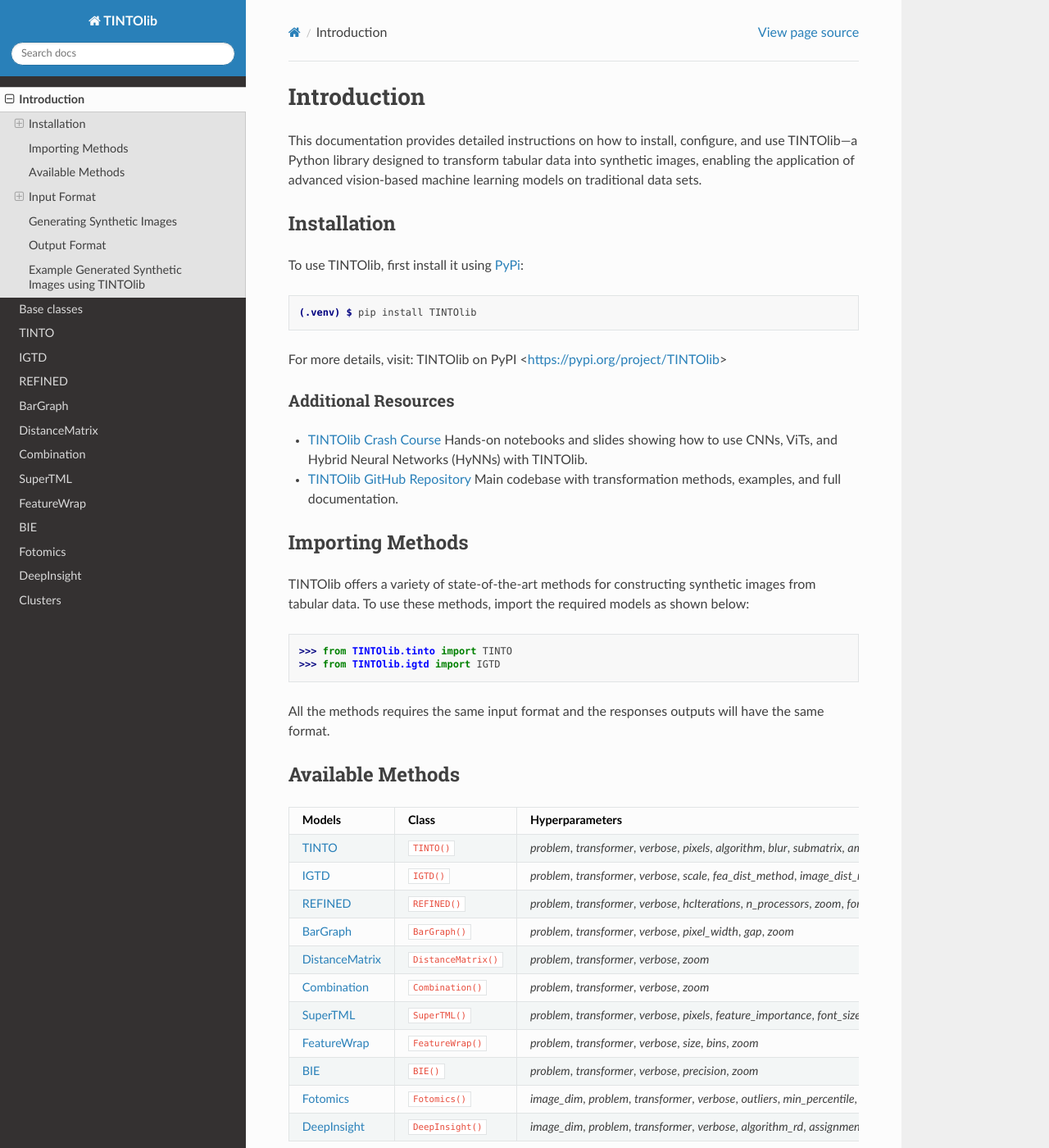
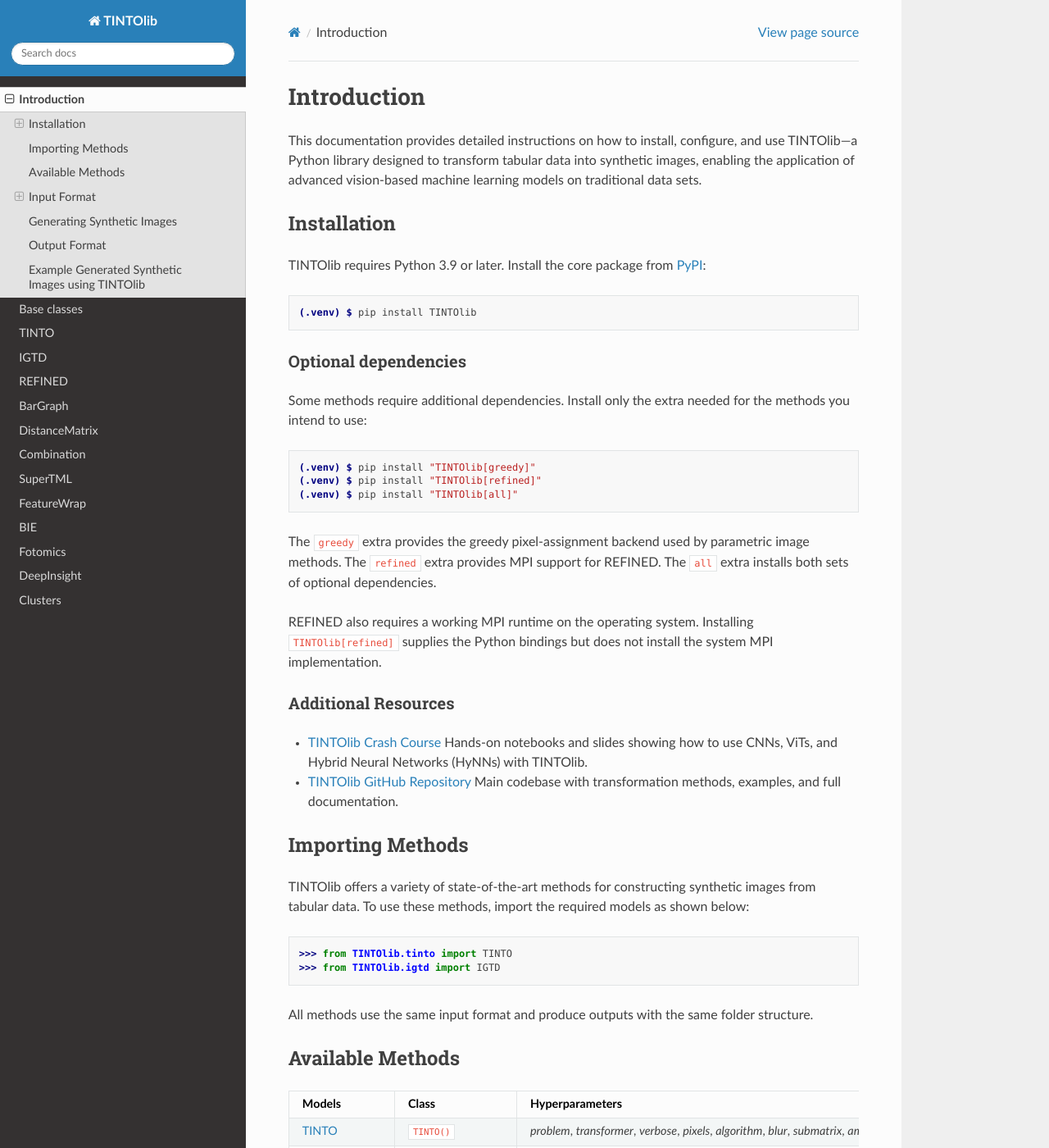
Before and after one commit to oeg-upm/TINTOlib-Documentation, a Sphinx documentation site: the page built from docs/source/installation.rst, in a window 1280 px wide and 1400 px high. Shown: the whole window at 82% size. Built offline with Sphinx 7.4.7 and the Read the Docs theme 3.1.0, drawn with Linux system fonts in a browser that asks for light colours; pages that are not in the unit, such as notebooks, are missing from menus.

Commit message:
Document TINTOlib 1.3.0 features

```diff
--- a/docs/source/conf.py
+++ b/docs/source/conf.py
@@ -10,8 +10,8 @@
 copyright = 'Manuel Castillo-Cara'
 author = 'Manuel Castillo-Cara'
 
-release = '0.1'
-version = '0.1.0'
+release = '1.3.0'
+version = '1.3'
 
 # -- General configuration
 
--- a/docs/source/index.rst
+++ b/docs/source/index.rst
@@ -17,7 +17,6 @@
 
    installation
    baseclasses
-   dataformat
    tinto
    igtd
    refined
--- a/docs/source/installation.rst
+++ b/docs/source/installation.rst
@@ -7,13 +7,26 @@
 Installation
 ------------
 
-To use TINTOlib, first install it using `PyPi <https://pypi.org/project/TINTOlib>`_:
+TINTOlib requires Python 3.9 or later. Install the core package from `PyPI <https://pypi.org/project/TINTOlib>`_:
 
 .. code-block:: console
 
    (.venv) $ pip install TINTOlib
 
-For more details, visit: TINTOlib on PyPI <https://pypi.org/project/TINTOlib>
+Optional dependencies
+#####################
+
+Some methods require additional dependencies. Install only the extra needed for the methods you intend to use:
+
+.. code-block:: console
+
+   (.venv) $ pip install "TINTOlib[greedy]"
+   (.venv) $ pip install "TINTOlib[refined]"
+   (.venv) $ pip install "TINTOlib[all]"
+
+The ``greedy`` extra provides the greedy pixel-assignment backend used by parametric image methods. The ``refined`` extra provides MPI support for REFINED. The ``all`` extra installs both sets of optional dependencies.
+
+REFINED also requires a working MPI runtime on the operating system. Installing ``TINTOlib[refined]`` supplies the Python bindings but does not install the system MPI implementation.
 
 Additional Resources
 ####################
@@ -31,7 +44,7 @@
 >>> from TINTOlib.tinto import TINTO
 >>> from TINTOlib.igtd import IGTD
 
-All the methods requires the same input format and the responses outputs will have the same format.
+All methods use the same input format and produce outputs with the same folder structure.
 
 Available Methods
 -----------------
```
Also changed, not shown: docs/source/deepInsight.rst (+17 -5 lines), docs/source/igtd.rst (+18 -3 lines).
